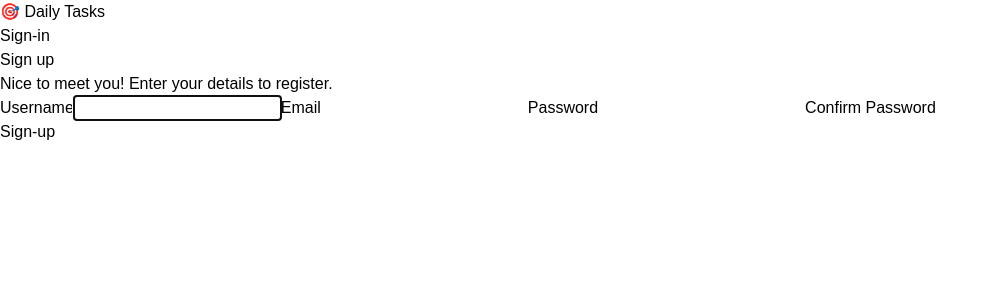
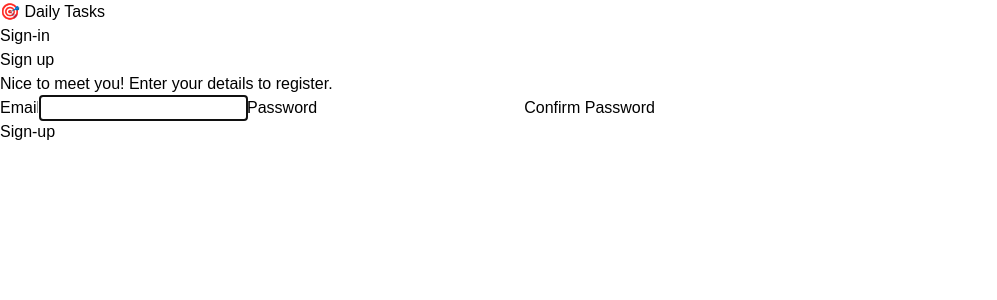
Before and after one commit to KhanTechPro/Daily_Tasks, a React (Vite) app: page /register in a window 1280 px wide. Shown: the top 300 px of the page, without its empty margins (0-997 px from the left). Built offline with nearby package versions, Linux system fonts and the light colour scheme.

Commit message:
fixing bugs

```diff
--- a/src/components/Register.jsx
+++ b/src/components/Register.jsx
@@ -1,55 +1,40 @@
-// Import necessary modules
 import React, { useState, useEffect, useRef } from "react";
 import Header from "./Header";
 import { useNavigate } from "react-router-dom";
 
-const USER_REGEX = /^[a-zA-Z][a-zA-Z0-9-_]{3,23}$/;
-const PWD_REGEX = /^(?=.*[a-z])(?=.*[A-Z])(?=.*[!@#$%]).{6,24}$/;
-
 function Register() {
-  // Define refs and states
   const userRef = useRef(null);
   const errRef = useRef(null);
   const navigate = useNavigate();
 
   const [email, setEmail] = useState("");
-  const [user, setUser] = useState("");
   const [pwd, setPwd] = useState("");
   const [matchPwd, setMatchPwd] = useState("");
   const [errMsg, setErrMsg] = useState("");
   const [success, setSuccess] = useState(false);
 
-  const [validName, setValidName] = useState(false);
-  const [validPwd, setValidPwd] = useState(false);
+  // Parol tasdiqlash faqat parol va tasdiqlash mos kelishini tekshiradi
   const [validMatch, setValidMatch] = useState(false);
 
-  // Set focus to username input on load
   useEffect(() => {
     if (userRef.current) {
       userRef.current.focus();
     }
   }, []);
 
-  // Validate username
+  // Parol va tasdiqlash parolini tekshiradi
   useEffect(() => {
-    setValidName(USER_REGEX.test(user));
-  }, [user]);
-
-  // Validate password and confirm password match
-  useEffect(() => {
-    setValidPwd(PWD_REGEX.test(pwd));
     setValidMatch(pwd === matchPwd);
   }, [pwd, matchPwd]);
 
-  // Clear error message when any input changes
   useEffect(() => {
     setErrMsg("");
-  }, [user, pwd, matchPwd]);
+  }, [email, pwd, matchPwd]);
 
   const handleSubmit = async (e) => {
     e.preventDefault();
-    if (!validName || !validPwd || !validMatch) {
-      setErrMsg("Invalid entry. Please check all fields.");
+    if (!validMatch) {
+      setErrMsg("Parollar mos kelmaydi. Iltimos, qayta tekshiring.");
       return;
     }
     try {
@@ -58,18 +43,18 @@ function Register() {
         {
           method: "POST",
           headers: { "Content-Type": "application/json" },
-          body: JSON.stringify({ email, password: pwd }), // Use correct payload structure for login
+          body: JSON.stringify({ email, password: pwd }),
         }
       );
 
       if (response.ok) {
         setSuccess(true);
-        navigate("/signin"); // Redirect after registration
+        navigate("/signin");
       } else {
-        setErrMsg("Registration failed. Try again.");
+        setErrMsg("Ro'yxatdan o'tishda xato. Qaytadan urinib ko'ring.");
       }
     } catch (error) {
-      setErrMsg("Network error, please try again later.");
+      setErrMsg("Tarmoq xatosi, iltimos keyinroq urinib ko'ring.");
     }
   };
 
@@ -88,28 +73,13 @@ function Register() {
         )}
 
         <form onSubmit={handleSubmit} className="flex flex-col relative top-4">
-          <label htmlFor="username">Username</label>
-          <input
-            type="text"
-            id="username"
-            ref={userRef}
-            className="border-2 p-1"
-            value={user}
-            onChange={(e) => setUser(e.target.value)}
-            required
-          />
-          {!validName && user && (
-            <p className="text-red-500">
-              4-24 characters. Must start with a letter.
-            </p>
-          )}
-
           <label htmlFor="email" className="mt-8">
             Email
           </label>
           <input
             type="email"
             id="email"
+            ref={userRef}
             className="border-2 p-1"
             value={email}
             onChange={(e) => setEmail(e.target.value)}
@@ -127,12 +97,6 @@ function Register() {
             onChange={(e) => setPwd(e.target.value)}
             required
           />
-          {!validPwd && pwd && (
-            <p className="text-red-500">
-              6-24 chars. Must include uppercase, lowercase, and special
-              character (!@#$%).
-            </p>
-          )}
 
           <label htmlFor="confirm_password" className="mt-8">
             Confirm Password
@@ -146,14 +110,14 @@ function Register() {
             required
           />
           {!validMatch && matchPwd && (
-            <p className="text-red-500">Passwords must match.</p>
+            <p className="text-red-500">Passwords must match</p>
           )}
 
           <div className="flex items-center justify-center my-8">
             <button
               type="submit"
               className="bg-black text-white px-10 py-2 rounded-md font-Kanit"
-              disabled={!validName || !validPwd || !validMatch}
+              disabled={!validMatch}
             >
               Sign-up
             </button>
```
